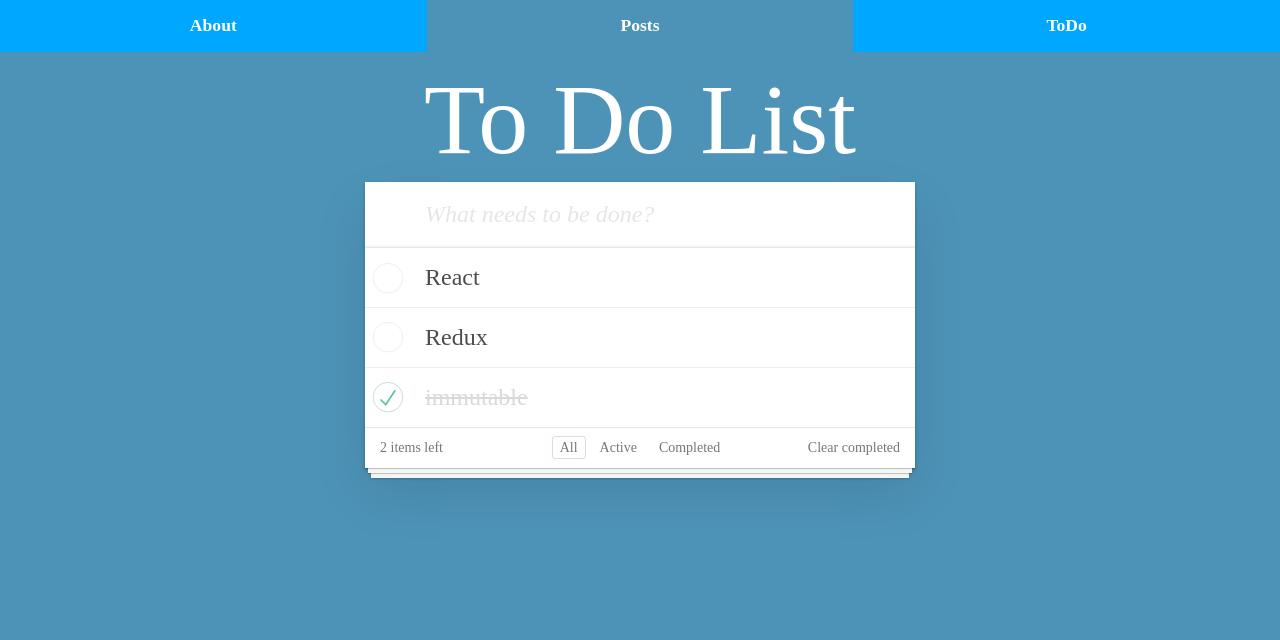
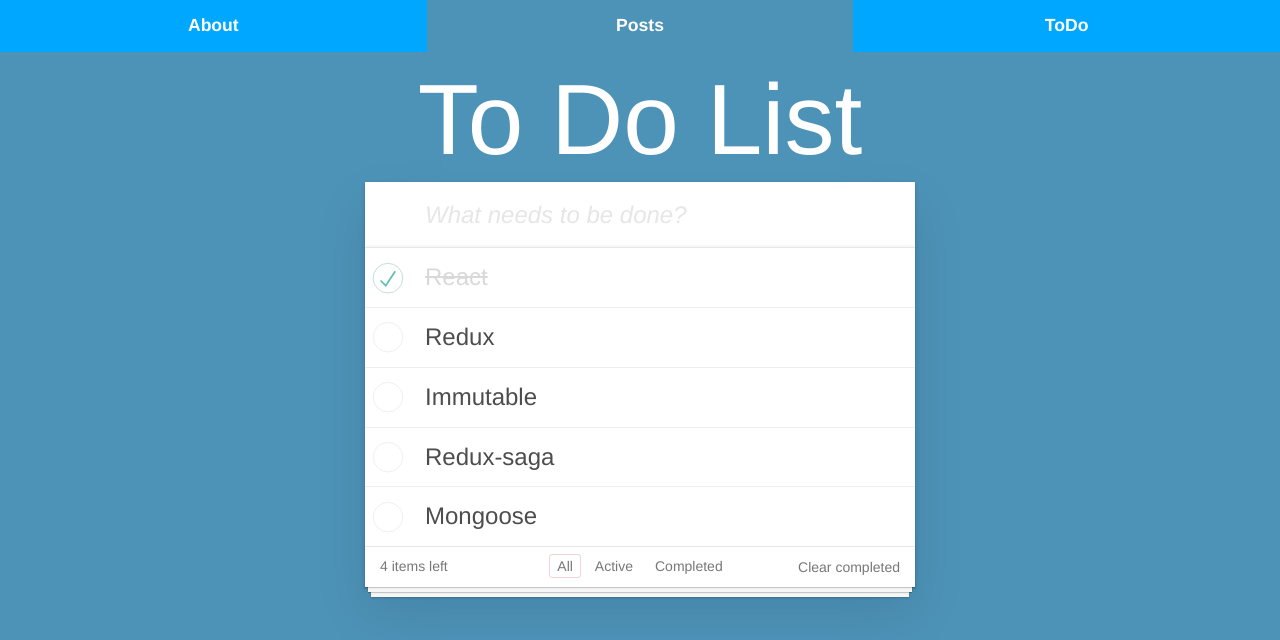
Before and after one commit to Eclatant/Blog, a React (Create React App) app in the folder Client/: page /todo in a window 1280 px wide. Shown: the top 640 px of the page. Built offline with nearby package versions, Linux system fonts and the light colour scheme.

Commit message:
ToDo 완성

```diff
--- a/Client/src/index.css
+++ b/Client/src/index.css
@@ -42,3 +42,7 @@ body a {
   margin: 0 auto;
   display: block;
 }
+
+.page-post {
+  padding: 20px;
+}
--- a/Client/src/index.js
+++ b/Client/src/index.js
@@ -1,12 +1,47 @@
 import React from 'react';
 import ReactDOM from 'react-dom';
+import { createStore } from 'redux';
+import { Provider } from 'react-redux';
+
+// import rootReducer from './share/RootReducer';
+import ToDoReducer from './pages/ToDo/ToDoReducer';
+// import reducer from './share/reducer';
+
 import registerServiceWorker from './registerServiceWorker';
 
+import './index.css';
 import App from './App';
-import './index.css';
 
-import ToDoApp from './pages/ToDo/';
-import Spinbox from './components/Spinbox/';
+import ToDo from './pages/ToDo/ToDoActionType';
 
-ReactDOM.render(<App />, document.getElementById('root'));
+/* eslint-disable no-underscore-dangle */
+const store = createStore(
+  // rootReducer,
+  ToDoReducer,
+  // reducer,
+  window.__REDUX_DEVTOOLS_EXTENSION__ && window.__REDUX_DEVTOOLS_EXTENSION__(),
+);
+/* eslint-enable */
+
+store.dispatch({
+  type: ToDo.SET_STATE,
+  payload: {
+    todos: [
+      { id: 1, text: 'React', status: 'completed', editing: false },
+      { id: 2, text: 'Redux', status: 'active', editing: false },
+      { id: 3, text: 'Immutable', status: 'active', editing: false },
+      { id: 4, text: 'Redux-saga', status: 'active', editing: false },
+      { id: 5, text: 'Mongoose', status: 'active', editing: false },
+    ],
+    filter: 'all',
+  },
+});
+
+ReactDOM.render(
+  <Provider store={store}>
+    <App />
+  </Provider>,
+  document.getElementById('root'),
+);
+
 registerServiceWorker();
--- a/Client/src/pages/ToDo/index.js
+++ b/Client/src/pages/ToDo/index.js
@@ -1,4 +1,7 @@
 import React, { Component } from 'react';
+import { connect } from 'react-redux';
+
+import * as Action from './ToDoAction';
 
 import ToDoHeader from './ToDoHeader';
 import ToDoList from './ToDoList';
@@ -7,25 +10,15 @@ import Footer from './Footer';
 
 import './ToDo.css';
 
-import { List, Map } from 'immutable';
-
-const todos = List.of(
-  Map({ id: 1, text: 'React', status: 'active', editing: false }),
-  Map({ id: 2, text: 'Redux', status: 'active', editing: false }),
-  Map({ id: 3, text: 'immutable', status: 'completed', editing: false }),
-);
-
-export default class ToDoApp extends Component {
+class ToDoApp extends Component {
   constructor(props) {
     super(props);
-    this.state = {
-      todos,
-      filter: 'all',
-    };
+    this.getNbActiveItems = this.getNbActiveItems.bind(this);
   }
+
   getNbActiveItems() {
-    if (this.state.todos) {
-      const activeItems = this.state.todos.filter(
+    if (this.props.todos) {
+      const activeItems = this.props.todos.filter(
         item => item.get('status') === 'active',
       );
       return activeItems.size;
@@ -33,19 +26,17 @@ export default class ToDoApp extends Component {
     return 0;
   }
 
-  getItems() {
-    return this.state.todos || [];
-  }
-
   render() {
     return (
       <div>
         <section className="todoapp">
-          <ToDoHeader />
-          <ToDoList todos={this.state.todos} filter={this.state.filter} />
+          <ToDoHeader addItem={this.props.addItem} />
+          <ToDoList {...this.props} />
           <ToDoTools
-            filter={this.state.filter}
+            changeFilter={this.props.changeFilter}
+            filter={this.props.filter}
             nbActiveItems={this.getNbActiveItems()}
+            clearCompleted={this.props.clearCompleted}
           />
         </section>
         <Footer />
@@ -53,3 +44,32 @@ export default class ToDoApp extends Component {
     );
   }
 }
+
+function mapStateToProps(state) {
+  return {
+    todos: state.get('todos'),
+    filter: state.get('filter'),
+  };
+}
+
+export default connect(mapStateToProps, Action)(ToDoApp);
+
+// <ToDoList todos={this.props.todos} filter={this.props.filter} />;
+
+// todos: state.ToDo.todos,
+// filter: state.ToDo.filter,
+// todos: state.get('todos'),
+// filter: state.get('filter'),
+// todos: state.ToDo.get('todos'),
+// filter: state.ToDo.get('filter'),
+
+// function mapDispatchToProps(dispatch) {
+//   return {
+//     initState: () => {
+//       dispatch(initState());
+//     },
+//   };
+// }
+
+// export default connect(mapStateToProps)(ToDoApp);
+// export default connect(mapStateToProps, mapDispatchToProps)(ToDoApp);
```
